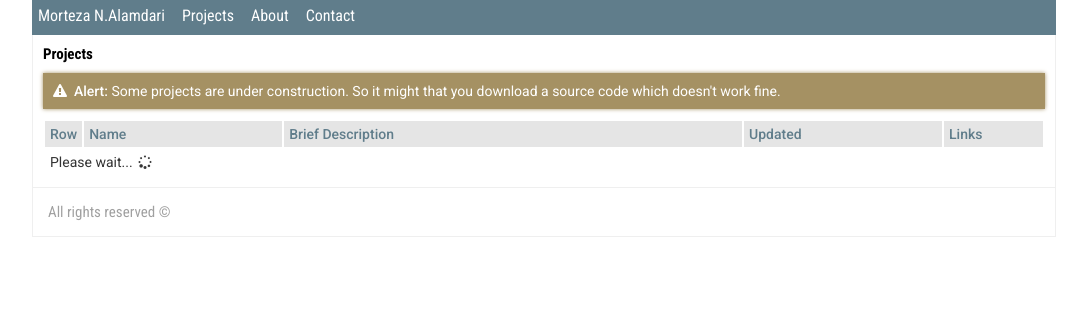
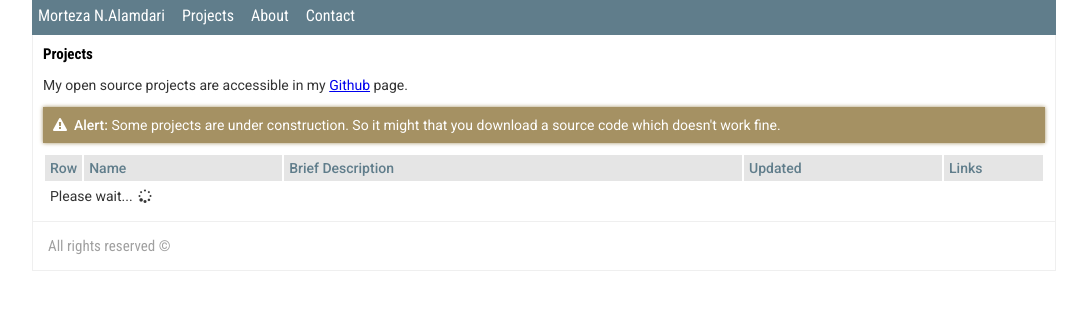
Before and after one commit to Mortezaipo/stage, a Jekyll site: the page built from projects.md, in a window 1280 px wide. Shown: the top 310 px of the page, without its empty margins (96-1183 px from the left). Built offline with Jekyll 4.4.1, drawn with Linux system fonts in a browser that asks for light colours.

Commit message:
Add github link in projects page.

```diff
--- a/projects.md
+++ b/projects.md
@@ -5,6 +5,8 @@ permalink: /projects/
 extra_css: "font-awesome.min.css"
 extra_js: ["jquery.min.js", "projects.js"]
 ---
+My open source projects are accessible in my <a alt="My Github page" target="_blank" href="https://github.com/mortezaipo">Github</a> page.
+
 <div class="alert">
   <i class="fa fa-exclamation-triangle"></i> &nbsp;<strong>Alert:</strong> Some projects are under construction. So it might that you download a source code which doesn't work fine.
 </div>
```
